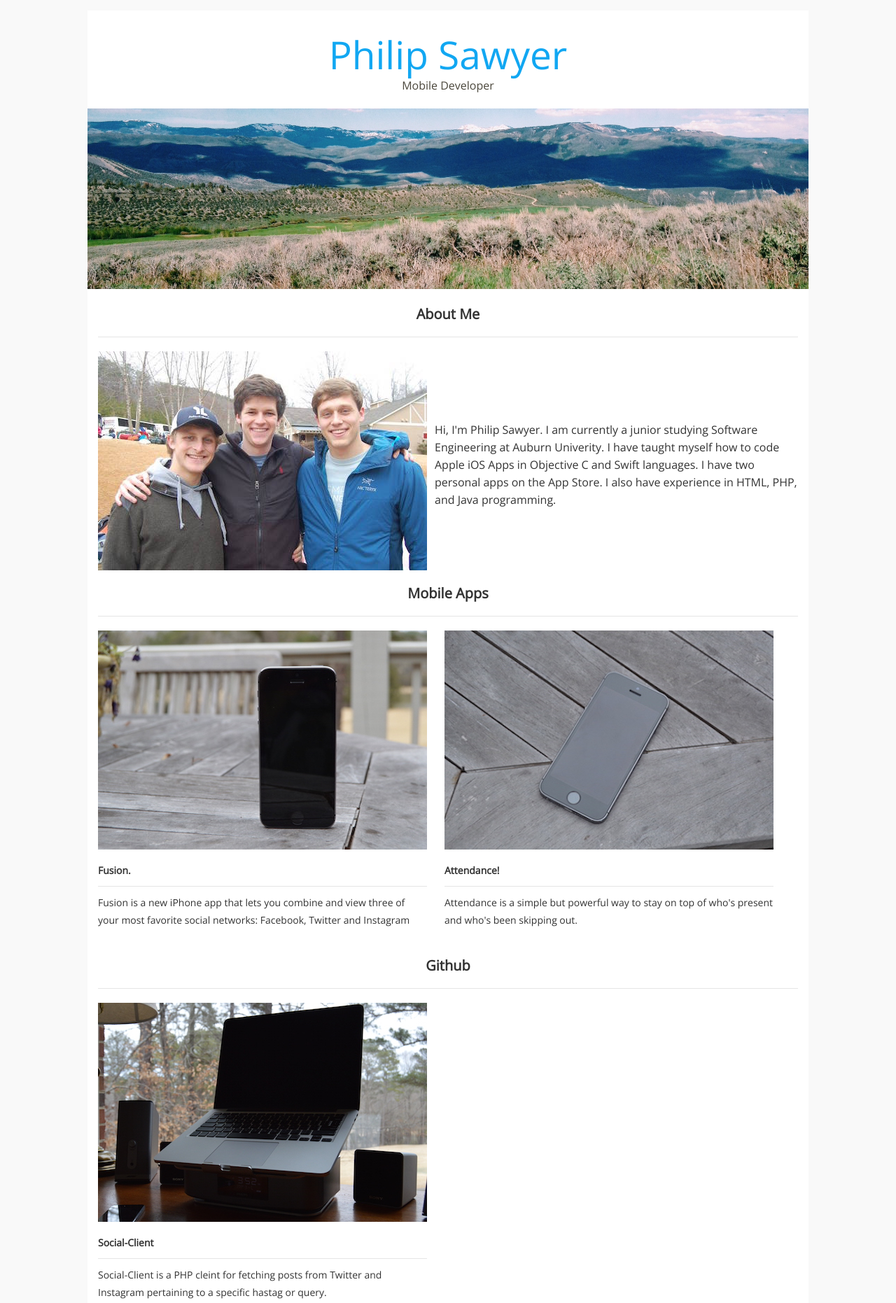
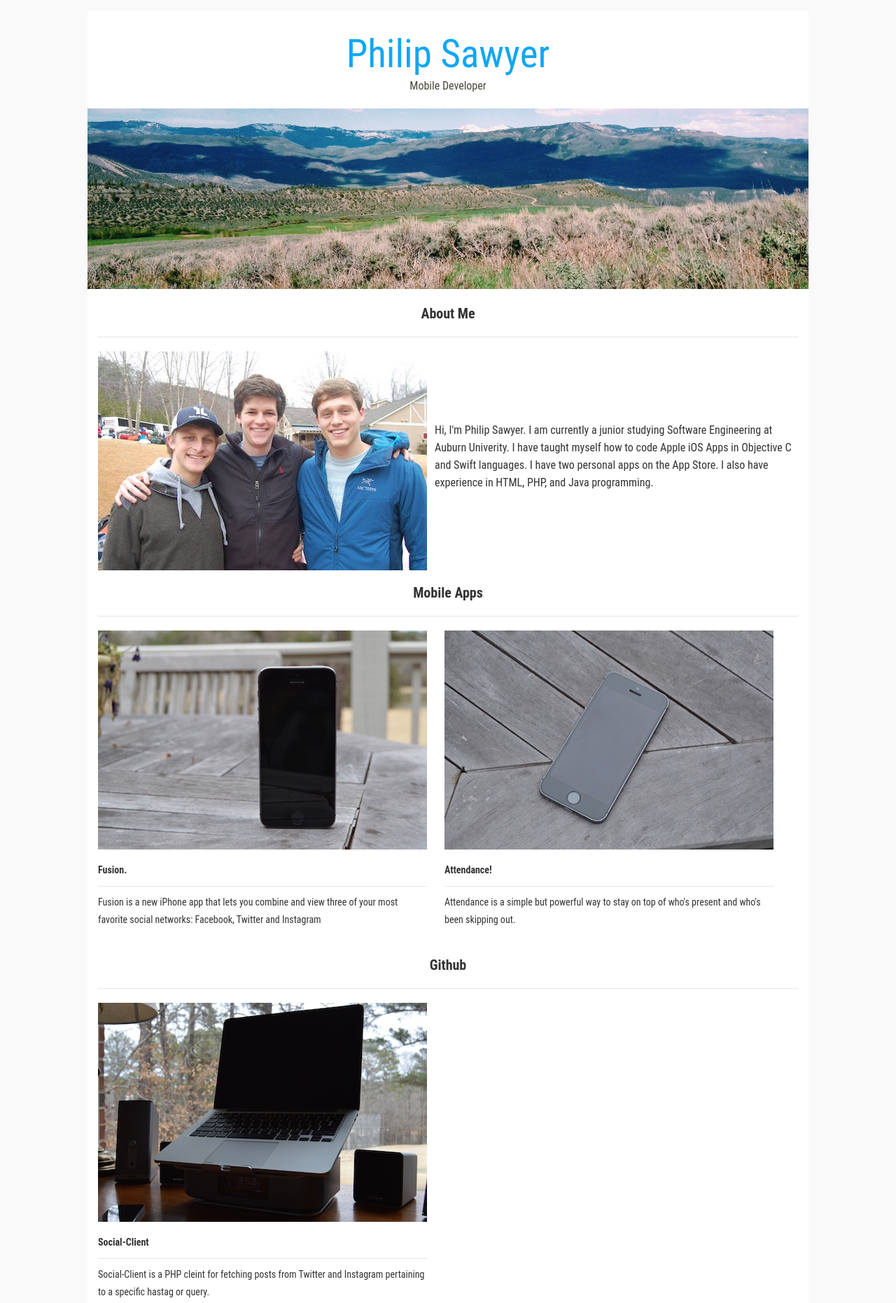
Before and after one commit to philipsawyer/philipsawyer.github.io, a plain HTML site: page index.html in a window 1280 px wide. Shown: the top 1862 px of the page at 70% size. Drawn offline with nearby package versions, Linux system fonts and the light colour scheme; a web font is replaced by a local one.

Commit message:
changed the main font from 'Open sans' to 'Roboto Condensed'

```diff
--- a/style.css
+++ b/style.css
@@ -5,7 +5,7 @@ body
 	border-bottom: 15px solid #F9F9F9;
 	border-right: 125px solid #F9F9F9;
 	background: #FFFFFF;
-	font-family: 'Helvetica Neue', sans-serif;
+	font-family: 'Roboto Condensed', sans-serif;
 	color: #333333;
 }
 
@@ -66,12 +66,12 @@ header h1
 	margin: 35px 0 0 0;
 	font-size: 55px;
 	color: #11A7F2;
-	font-family: 'Open Sans', cursive;
+	font-family: 'Roboto Condensed', sans-serif;
 }
 
 header p
 {
-	font-family: 'Open Sans', sans-serif;
+	font-family: 'Roboto Condensed', sans-serif;
 	font-size: 16px;
 	color: #4A463B;
 	/*margin-left: 180px; */
@@ -99,7 +99,7 @@ nav ul li
 
 nav ul li a
 {
-	font-family: 'Open Sans', sans-serif;
+	font-family: 'Roboto Condensed', sans-serif;
 	text-transform: uppercase;
 	transition:all .25s ease;
 }
@@ -126,7 +126,7 @@ nav ul li a:hover
 #about_me
 {
 	line-height: 25px;
-	font-family: 'Open Sans', sans-serif;
+	font-family: 'Roboto Condensed', sans-serif;
 	clear: both;
 	width: auto;
 	max-width: 1000px;
@@ -160,7 +160,7 @@ nav ul li a:hover
 #two_columns
 {
 	line-height: 25px;
-	font-family: 'Open Sans', sans-serif;
+	font-family: 'Roboto Condensed', sans-serif;
 	clear: both;
 	width: auto;
 	max-width: 1000px;
@@ -195,7 +195,7 @@ nav ul li a:hover
 #contact
 {
 	line-height: 25px;
-	font-family: 'Open Sans', sans-serif;
+	font-family: 'Roboto Condensed', sans-serif;
 	clear: both;
 	width: auto;
 	max-width: 1000px;
@@ -280,7 +280,7 @@ footer .wrapper
 
 #copyright .wrapper
 {
-	font-family: 'Open Sans', sans-serif;
+	font-family: 'Roboto Condensed', sans-serif;
 	padding-top: 25px;
 	color: #5e5e5e;
 	font-size: 14px;
```
